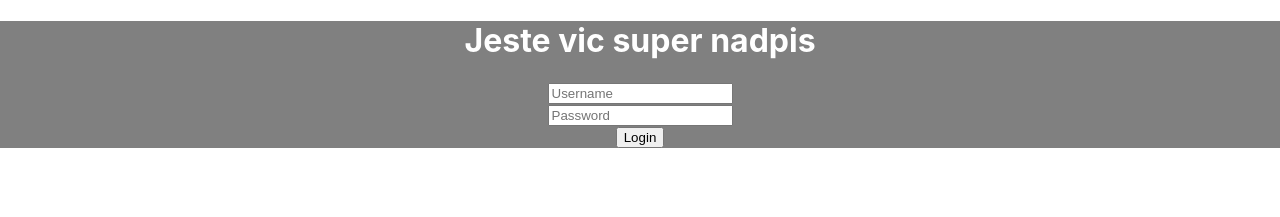
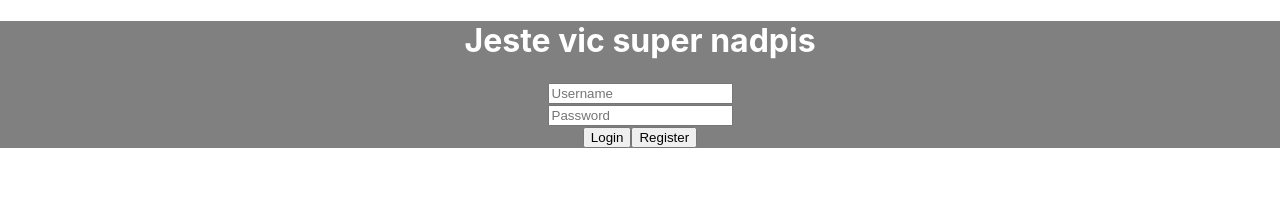
Before and after one commit to DominNumb/git-test, a React (Create React App) app: page / in a window 1280 px wide. Shown: the top 217 px of the page. Built offline with nearby package versions, Linux system fonts and the light colour scheme.

Commit message:
Added Register button to App.js

```diff
--- a/src/components/App.js
+++ b/src/components/App.js
@@ -10,6 +10,7 @@ export default function App() {
         <input type="password" value="" placeholder="Password" />
         <br />
         <button>Login</button>
+        <button>Register</button>
       </div>
     </div>
   )
```
